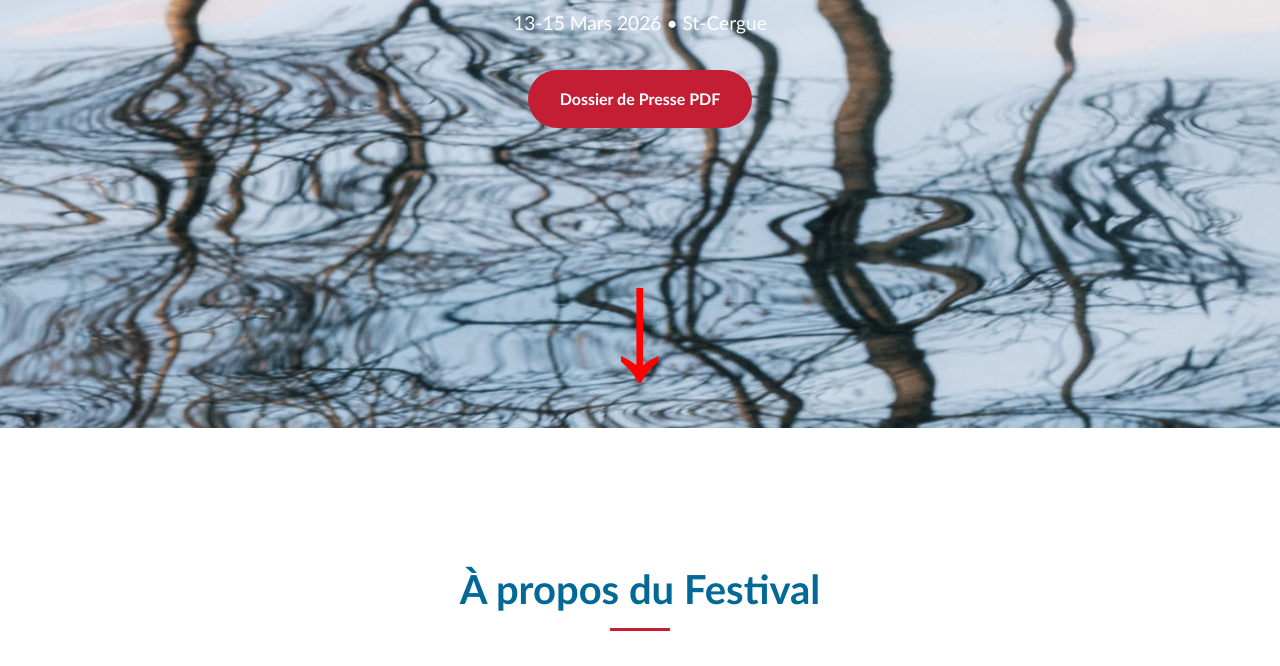
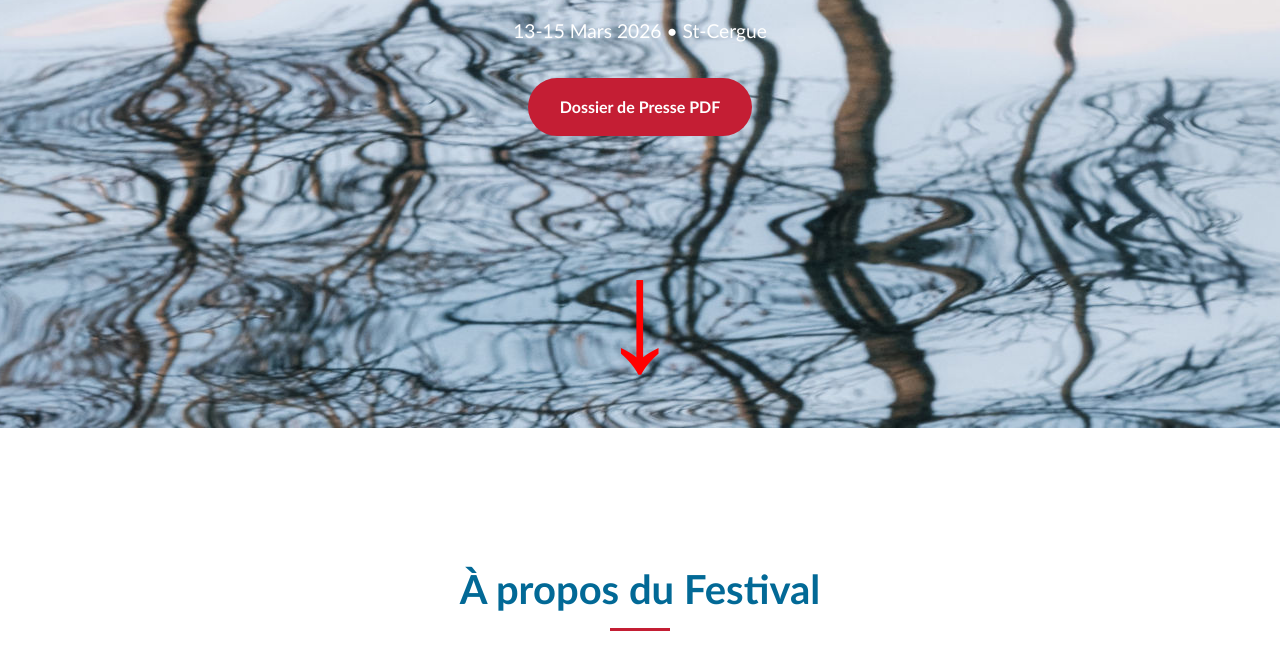
Before and after one commit to mobile-michel/festivalphotostcergue, a website: page index.html in a window 1280 px wide. Shown: the part 372-1038 px from the top of the page. Drawn offline with Linux system fonts and the light colour scheme.

Commit message:
Update index.html

```diff
--- a/index.html
+++ b/index.html
@@ -38,7 +38,7 @@
                 <p class="subtitle">L'eau dans tous ses états</p>
                 <p class="date-location">13-15 Mars 2026 • St-Cergue</p>
                 <p><a href="dossier-presse.pdf" class="cta-button">Dossier de Presse PDF</a></p>
-                <p style="color: red; font-family: monospace; font-size: 10rem; margin-top: 5rem;">&darr;</p>
+                <p style="color: red; font-family: monospace; font-size: 10rem; margin-top: 4rem;">&darr;</p>
             </div>
         </section>
 
```
